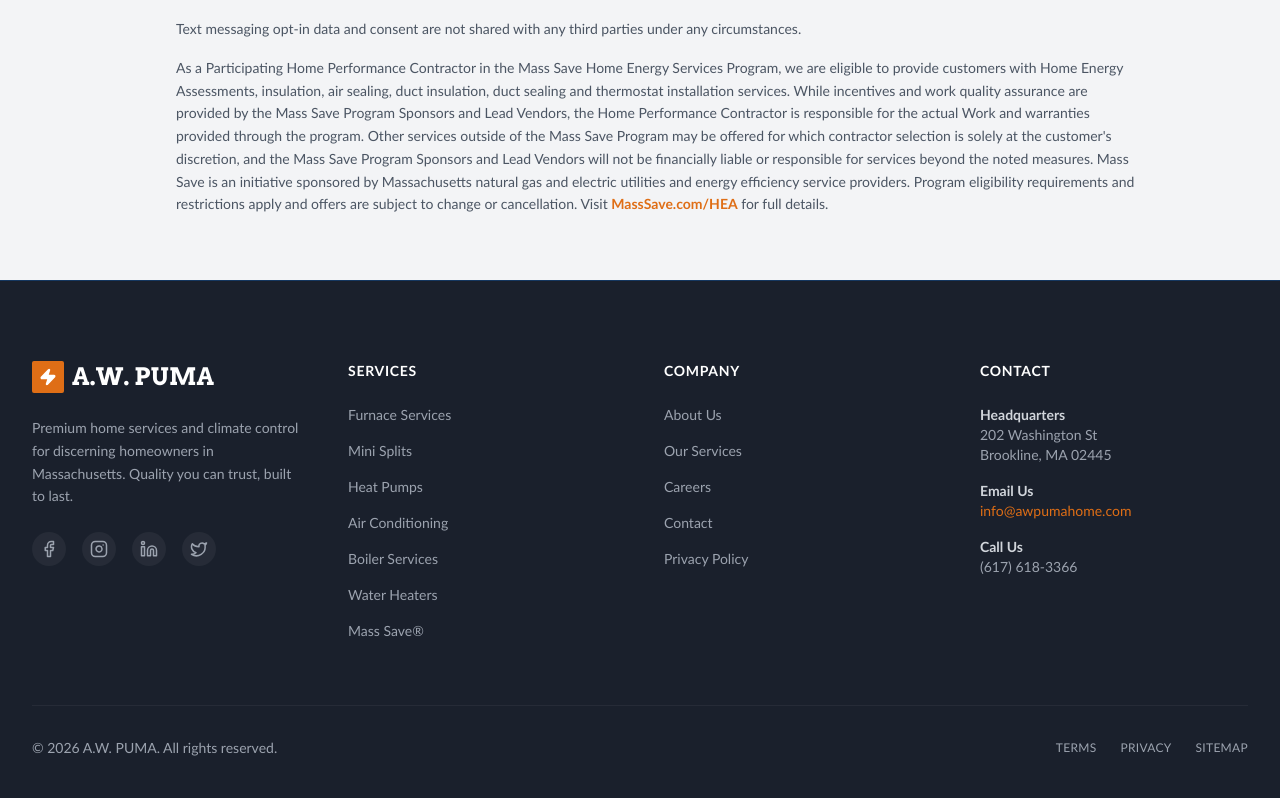
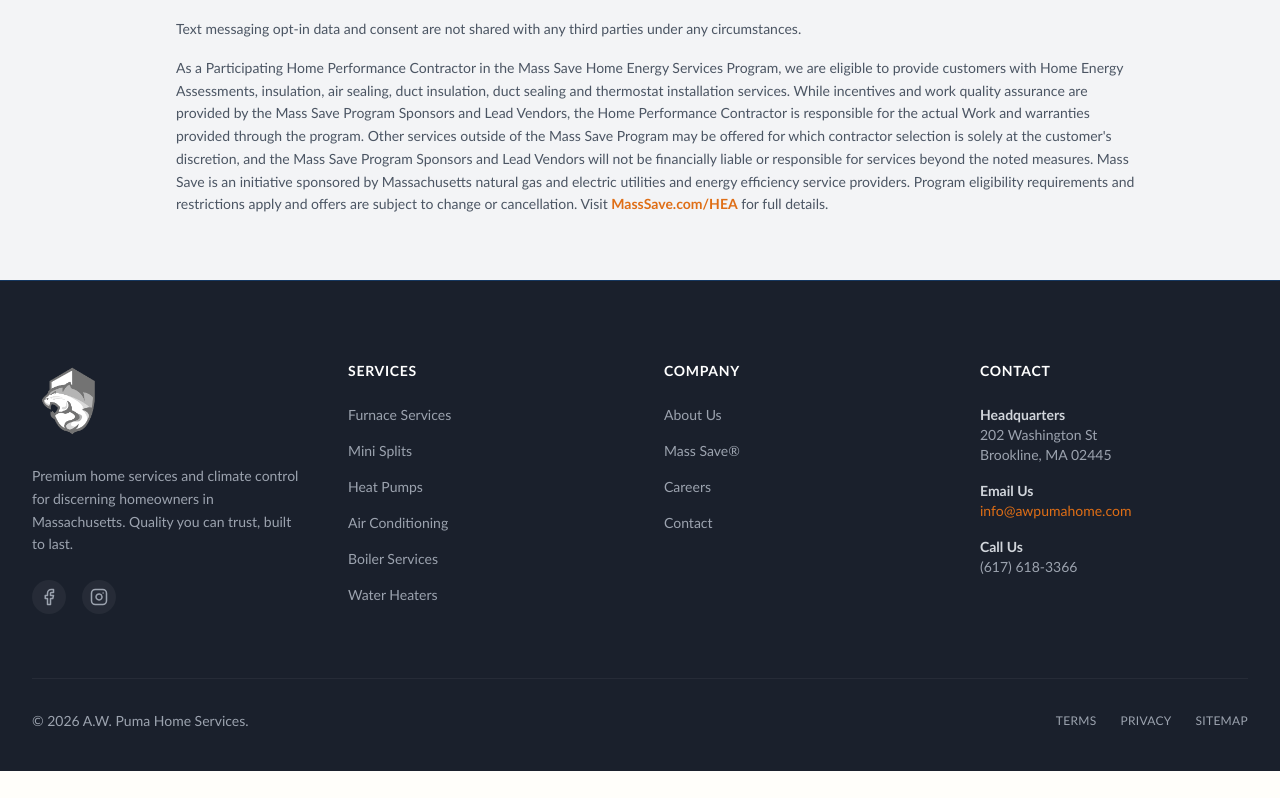
Before and after one commit to christianh0019/Aw-puma, a React (Vite) app: page /mass-save in a window 1280 px wide. Shown: the part 2253-3051 px from the top of the page. After the commit the page ends 3024 px from the top, so only its background shows below. Built offline with nearby package versions, Linux system fonts and the light colour scheme.

Commit message:
style: footer clean-up and logo addition

```diff
--- a/components/Footer.tsx
+++ b/components/Footer.tsx
@@ -11,10 +11,7 @@
           {/* Brand */}
           <div className="col-span-1 md:col-span-1">
             <div className="flex items-center gap-2 mb-6">
-              <div className="w-8 h-8 bg-brand-gold rounded-sm flex items-center justify-center">
-                <Zap size={18} className="text-white" fill="currentColor" />
-              </div>
-              <span className="text-2xl font-serif font-bold text-white">A.W. PUMA</span>
+              <img src="/images/logos/shield-logo-white.png" alt="A.W. Puma" className="h-20 w-auto object-contain" />
             </div>
             <p className="mb-6 leading-relaxed">
               Premium home services and climate control for discerning homeowners in Massachusetts. Quality you can trust, built to last.
@@ -22,8 +19,6 @@
             <div className="flex gap-4">
               <a href="https://www.facebook.com/awpumahomeservices" target="_blank" rel="noopener noreferrer" className="bg-white/5 p-2 rounded-full hover:bg-brand-gold hover:text-white transition-all"><Facebook size={18} /></a>
               <a href="#" className="bg-white/5 p-2 rounded-full hover:bg-brand-gold hover:text-white transition-all"><Instagram size={18} /></a>
-              <a href="#" className="bg-white/5 p-2 rounded-full hover:bg-brand-gold hover:text-white transition-all"><Linkedin size={18} /></a>
-              <a href="#" className="bg-white/5 p-2 rounded-full hover:bg-brand-gold hover:text-white transition-all"><Twitter size={18} /></a>
             </div>
           </div>
 
@@ -37,7 +32,6 @@
               <li><Link to="/services/ac" className="hover:text-brand-gold transition-colors">Air Conditioning</Link></li>
               <li><Link to="/services/boiler" className="hover:text-brand-gold transition-colors">Boiler Services</Link></li>
               <li><Link to="/services/water-heaters" className="hover:text-brand-gold transition-colors">Water Heaters</Link></li>
-              <li><Link to="/mass-save" className="hover:text-brand-gold transition-colors">Mass Save®</Link></li>
             </ul>
           </div>
 
@@ -45,10 +39,9 @@
             <h3 className="font-bold text-white mb-6 uppercase tracking-wider">Company</h3>
             <ul className="space-y-4">
               <li><Link to="/about" className="hover:text-brand-gold transition-colors">About Us</Link></li>
-              <li><Link to="/services" className="hover:text-brand-gold transition-colors">Our Services</Link></li>
+              <li><Link to="/mass-save" className="hover:text-brand-gold transition-colors">Mass Save®</Link></li>
               <li><a href="#" className="hover:text-brand-gold transition-colors">Careers</a></li>
               <li><Link to="/contact" className="hover:text-brand-gold transition-colors">Contact</Link></li>
-              <li><a href="#" className="hover:text-brand-gold transition-colors">Privacy Policy</a></li>
             </ul>
           </div>
 
@@ -74,7 +67,7 @@
         </div>
 
         <div className="border-t border-white/5 pt-8 flex flex-col md:flex-row justify-between items-center">
-          <p>&copy; {new Date().getFullYear()} A.W. PUMA. All rights reserved.</p>
+          <p>&copy; {new Date().getFullYear()} A.W. Puma Home Services.</p>
           <div className="mt-4 md:mt-0 flex gap-6 text-xs uppercase tracking-wide">
             <a href="#" className="hover:text-white">Terms</a>
             <a href="#" className="hover:text-white">Privacy</a>
```
